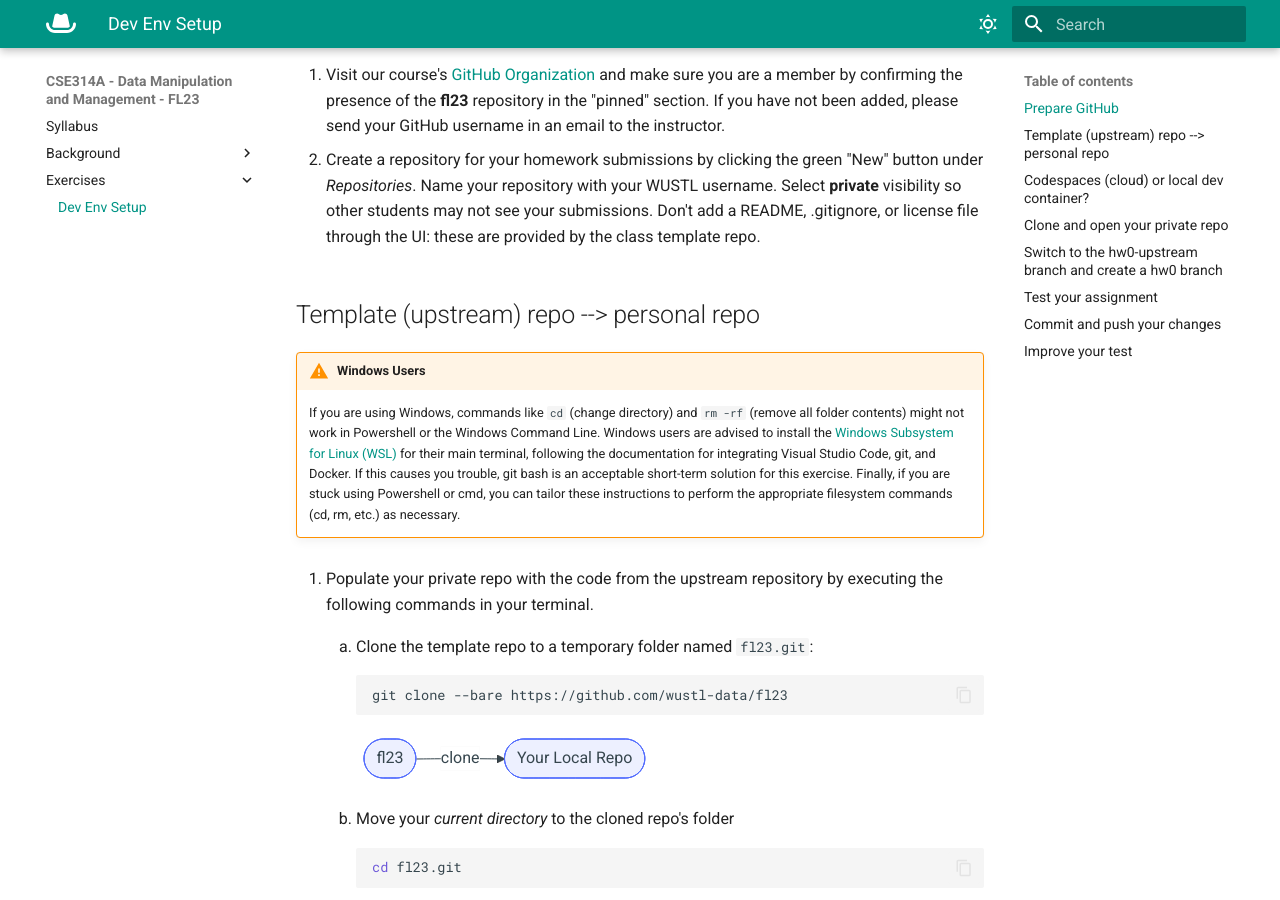
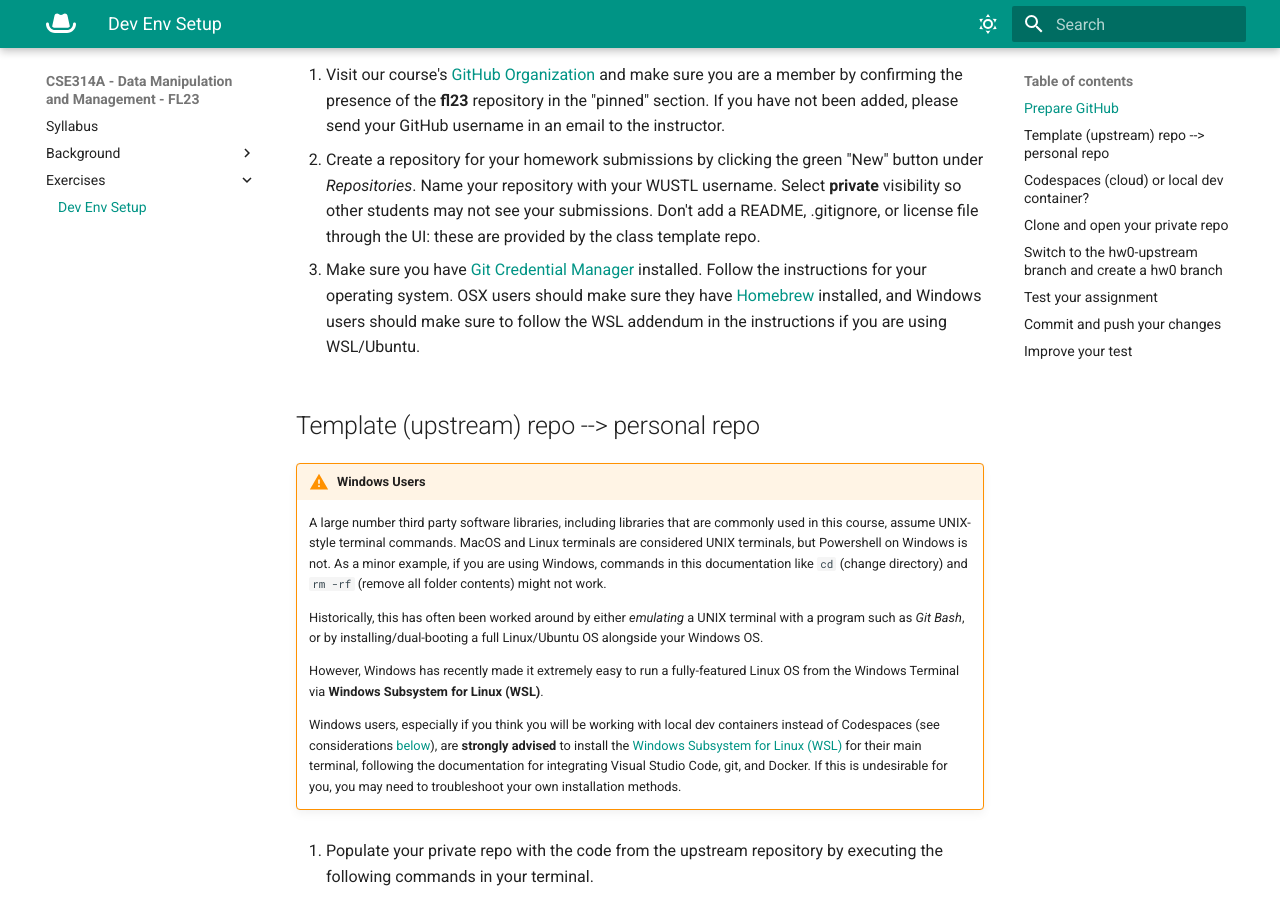
Before and after one commit to wustl-data/rooster-cogburn, an MkDocs documentation site: the page built from docs/exercises/env-setup.md, in a window 1280 px wide and 900 px high, scrolled down 242 px. Built offline with MkDocs 1.6.1 and Material for MkDocs 9.7.7, drawn with Linux system fonts in a browser that asks for light colours.

Commit message:
clarify windows-specific instructions

```diff
--- a/docs/exercises/env-setup.md
+++ b/docs/exercises/env-setup.md
@@ -8,12 +8,20 @@ Follow these instructions to set up and test your development environment:
 
 2. Create a repository for your homework submissions by clicking the green "New" button under *Repositories*. Name your repository with your WUSTL username. Select **private** visibility so other students may not see your submissions. Don't add a README, .gitignore, or license file through the UI: these are provided by the class template repo.
 
+3. Make sure you have [Git Credential Manager](https://github.com/git-ecosystem/git-credential-manager/blob/release/docs/install.md) installed. Follow the instructions for your operating system. OSX users should make sure they have [Homebrew](https://brew.sh/) installed, and Windows users should make sure to follow the WSL addendum in the instructions if you are using WSL/Ubuntu.
+
 ## Template (upstream) repo --> personal repo
 
 
 !!! warning "Windows Users"
 
-    If you are using Windows, commands like `cd` (change directory) and `rm -rf` (remove all folder contents) might not work in Powershell or the Windows Command Line. Windows users are advised to install the [Windows Subsystem for Linux (WSL)](https://learn.microsoft.com/en-us/windows/wsl/setup/environment) for their main terminal, following the documentation for integrating Visual Studio Code, git, and Docker. If this causes you trouble, git bash is an acceptable short-term solution for this exercise. Finally, if you are stuck using Powershell or cmd, you can tailor these instructions to perform the appropriate filesystem commands (cd, rm, etc.) as necessary.
+    A large number third party software libraries, including libraries that are commonly used in this course, assume UNIX-style terminal commands. MacOS and Linux terminals are considered UNIX terminals, but Powershell on Windows is not. As a minor example, if you are using Windows, commands in this documentation like `cd` (change directory) and `rm -rf` (remove all folder contents) might not work.
+
+    Historically, this has often been worked around by either *emulating* a UNIX terminal with a program such as _Git Bash_, or by installing/dual-booting a full Linux/Ubuntu OS alongside your Windows OS.
+
+    However, Windows has recently made it extremely easy to run a fully-featured Linux OS from the Windows Terminal via **Windows Subsystem for Linux (WSL)**.
+
+    Windows users, especially if you think you will be working with local dev containers instead of Codespaces (see considerations [below](#codespaces-cloud-or-local-dev-container)), are **strongly advised** to install the [Windows Subsystem for Linux (WSL)](https://learn.microsoft.com/en-us/windows/wsl/setup/environment) for their main terminal, following the documentation for integrating Visual Studio Code, git, and Docker. If this is undesirable for you, you may need to troubleshoot your own installation methods.
 
 1. Populate your private repo with the code from the upstream repository by executing the following commands in your terminal.
 
```
